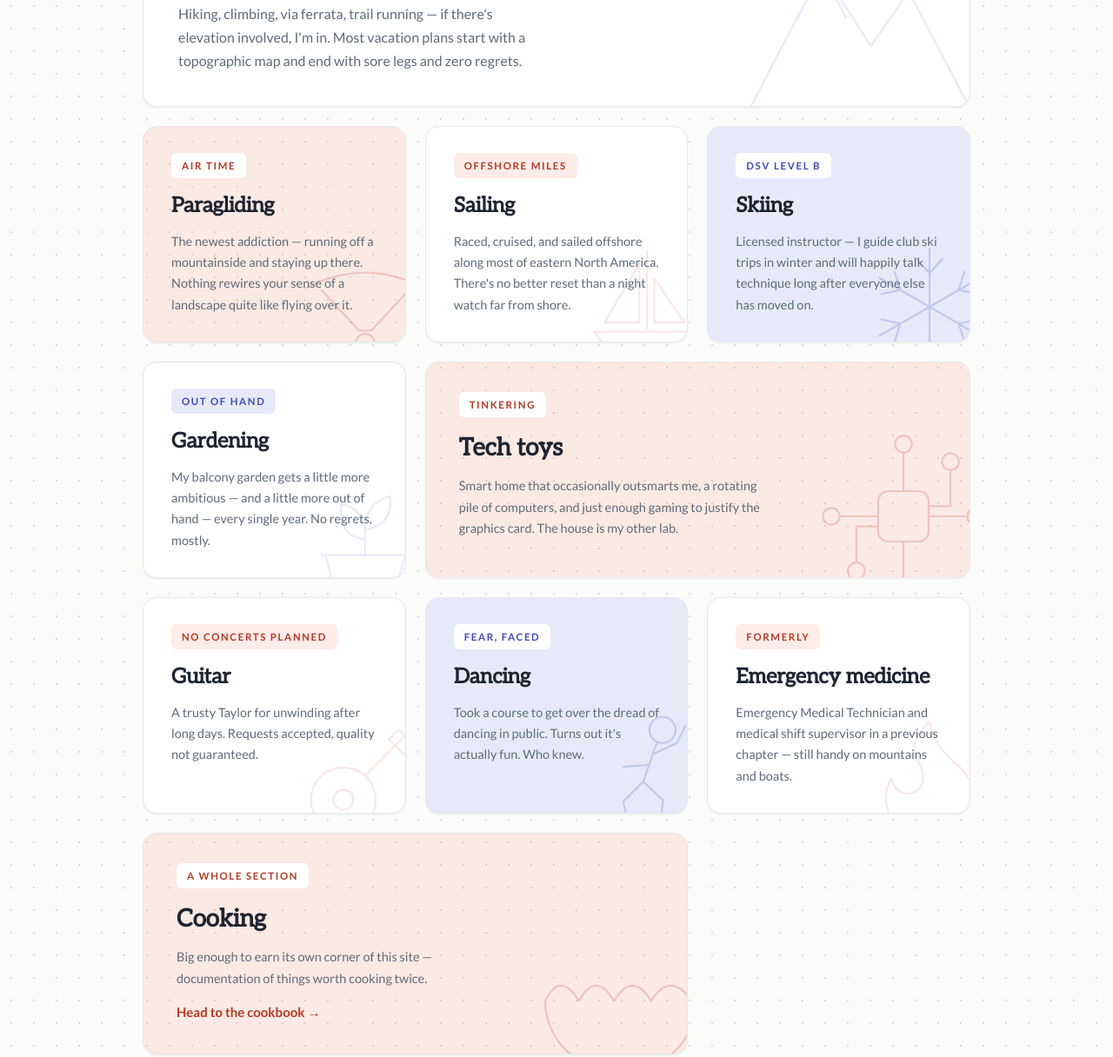
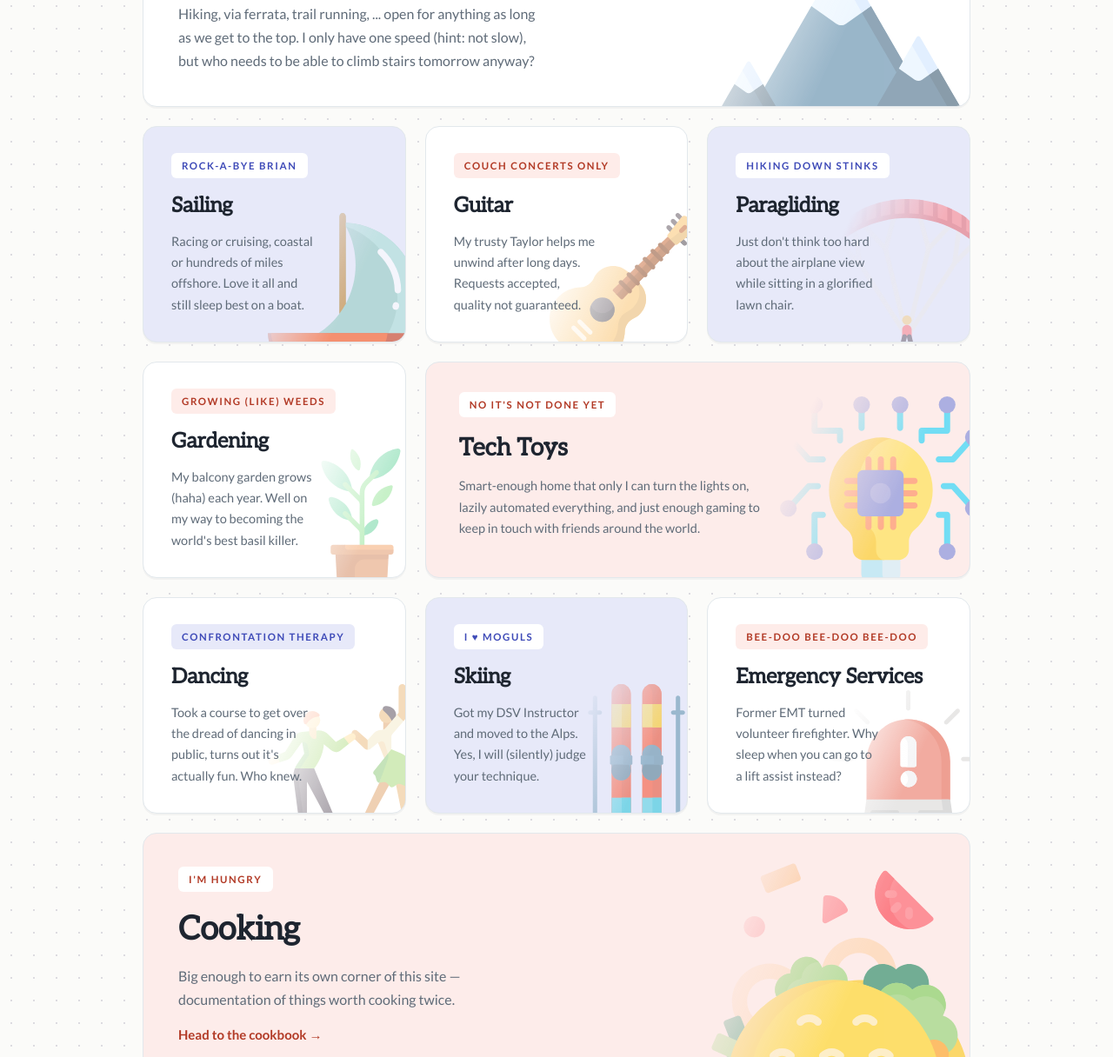
Before and after one commit to briankintz/briankintz.com, an Astro site: page /side-quests in a window 1280 px wide. Shown: the part 500-1716 px from the top of the page at 87% size. Built offline with nearby package versions, Linux system fonts and the light colour scheme; Astro itself is replaced by a stand-in of ours.

Commit message:
Ship full-colour quest watermarks as data-driven static assets
Replace the inline line-icon watermarks with the chosen colour
illustrations, served from /public/quest-icons and named by what they
depict (sailboat, skis, siren, smart-bulb, ...).

- QuestIcon renders a lazy <img> (loading=lazy, decoding=async,
  decorative alt="") instead of injecting inline SVG; the watermark
  fades in with the card's existing scroll-reveal.
- Icons are referenced explicitly via an `icon` field on each quest in
  the data list, decoupled from the card title (no more title-slug
  hard-link).
- Drop the icon-lab glob/override scaffolding, quest-icons.ts, and its
  gitignore entry; collapse the watermark CSS to a single opacity now
  that every icon is full-colour art.

Co-Authored-By: Claude Opus 4.8 <noreply@anthropic.com>

```diff
--- a/src/components/side-quests/QuestCard.astro
+++ b/src/components/side-quests/QuestCard.astro
@@ -16,7 +16,7 @@ const { level, title, body, accent, icon, tier, tinted, cta, href } = Astro.prop
 ---
 
 <article class:list={['qcard reveal', accent, tier, { tinted }]}>
-  <QuestIcon name={icon} tier={tier} />
+  <QuestIcon icon={icon} tier={tier} />
   <div class="content">
     <span class="level">{level}</span>
     <h2>{title}</h2>
@@ -34,6 +34,7 @@ const { level, title, body, accent, icon, tier, tinted, cta, href } = Astro.prop
 <style>
   .qcard {
     position: relative;
+    isolation: isolate; /* contains the watermark's z-index: -1 */
     overflow: hidden; /* clips the watermark icon */
     display: flex;
     flex-direction: column;
@@ -63,9 +64,8 @@ const { level, title, body, accent, icon, tier, tinted, cta, href } = Astro.prop
     padding: 34px 38px;
   }
 
-  .content {
-    position: relative; /* sits above the watermark */
-  }
+  /* .content stays static so the stretched CTA link can span the whole card;
+     the watermark sits behind it via z-index: -1 on .qi */
   .hero .content {
     flex: 0 0 auto;
     max-width: 48%;
@@ -73,27 +73,23 @@ const { level, title, body, accent, icon, tier, tinted, cta, href } = Astro.prop
   .feature .content {
     max-width: 64%;
   }
+  /* body only — chips/titles sit top-left clear of the art and shouldn't wrap */
+  .normal p {
+    max-width: 70%;
+  }
 
   /* ---------- accent tints (every other card, by index) ---------- */
   .qcard.tinted.purple {
     background: var(--color-purple-soft);
   }
   .qcard.tinted.orange {
-    background: var(--color-orange-tag);
+    /* orange-tag is semi-transparent (lets the dot grid bleed through) — use its opaque equivalent */
+    background: var(--color-orange-tint);
   }
 
-  /* ---------- watermark colour + opacity (set on the child QuestIcon) ---------- */
-  .qcard.purple :global(.qi) {
-    color: var(--color-purple);
-  }
-  .qcard.orange :global(.qi) {
-    color: var(--color-orange-text);
-  }
+  /* ---------- watermark opacity (full-colour art, faint behind the copy) ---------- */
   .qcard :global(.qi) {
-    opacity: 0.11;
-  }
-  .qcard.tinted :global(.qi) {
-    opacity: 0.2;
+    opacity: 0.55;
   }
 
   /* ---------- hover: lift + tilt + accent bloom + accent border ---------- */
@@ -164,6 +160,12 @@ const { level, title, body, accent, icon, tier, tinted, cta, href } = Astro.prop
     font-weight: 700;
     text-decoration: none;
   }
+  /* stretched link: makes the whole card the click target */
+  .cta::after {
+    content: '';
+    position: absolute;
+    inset: 0;
+  }
   .purple .cta {
     color: var(--color-purple);
   }
--- a/src/components/side-quests/QuestIcon.astro
+++ b/src/components/side-quests/QuestIcon.astro
@@ -1,47 +1,54 @@
 ---
-// Line-icon watermark that bleeds off the card's bottom-right corner (clipped by the card's
-// overflow:hidden). Colour + opacity are set by QuestCard; the glyph comes from the shared ICONS map.
-import { ICONS } from './quest-icons'
+// Decorative full-color watermark that bleeds off the card's bottom-right corner (clipped by the
+// card's overflow:hidden). Icons are static SVGs in /public/quest-icons, named by what they depict;
+// QuestCard passes the name from the quest data. Lazy-loaded; it fades in with the card's reveal.
 interface Props {
-  name: string
+  icon: string
   tier: 'hero' | 'feature' | 'normal'
 }
-const { name, tier } = Astro.props
+const { icon, tier } = Astro.props
 const size = tier === 'hero' ? 300 : tier === 'feature' ? 232 : 172
-const inner = ICONS[name] ?? ''
 ---
 
-<svg
+<img
   class:list={['qi', tier]}
-  viewBox="0 0 24 24"
+  src={`/quest-icons/${icon}.svg`}
   width={size}
   height={size}
-  fill="none"
-  stroke="currentColor"
-  stroke-width="2.2"
-  stroke-linecap="round"
-  stroke-linejoin="round"
+  alt=""
   aria-hidden="true"
-  data-icon={name}
-  set:html={inner}
+  loading="lazy"
+  decoding="async"
+  data-icon={icon}
 />
 
 <style>
   .qi {
     position: absolute;
+    z-index: -1; /* behind the card text (card has isolation: isolate) */
+    display: block;
     pointer-events: none;
-  }
-  /* constant hairline no matter how large the svg is scaled */
-  .qi :global(*) {
-    vector-effect: non-scaling-stroke;
+    /* fade the art out toward the copy so it doesn't fight the text */
+    -webkit-mask-image: linear-gradient(115deg, transparent 12%, #000 55%);
+    mask-image: linear-gradient(115deg, transparent 12%, #000 55%);
   }
   .qi.hero {
-    right: -24px;
-    bottom: -56px;
+    right: 0;
+    bottom: -30px;
   }
   .qi.feature,
   .qi.normal {
-    right: -40px;
-    bottom: -46px;
+    right: -14px;
+    bottom: -24px;
+  }
+  /* per-icon nudges for art whose subject sits off-centre in its canvas */
+  .qi[data-icon='paraglider'] {
+    bottom: -8px; /* canopy sits high — raise so it isn't just a sliver */
+  }
+  .qi[data-icon='potted-plant'] {
+    right: -35px; /* ~24% side padding — centre it in the gap between text and card edge */
+  }
+  .qi[data-icon='skis'] {
+    right: -28px; /* ~18% side padding — push right to use the outer space */
   }
 </style>
--- a/src/components/side-quests/quest-icons.ts
+++ /dev/null
@@ -1,24 +0,0 @@
-// Line-icon watermarks for the Side Quests cards. Notebook style: 24×24 viewBox,
-// stroke = currentColor, ~2.2px non-scaling hairline, round caps/joins.
-// Each value is the inner SVG markup (injected into <svg> in QuestIcon).
-export const ICONS: Record<string, string> = {
-  mountains: `<path d="M2 19.5 8.5 7 13 14 16.5 9 22 19.5" /><path d="M6.3 11.4 8.5 7 10.7 11.4" />`,
-
-  paraglider: `<path d="M2.5 9 Q12 4 21.5 9" /><path d="M5 9.3 11 15.8" /><path d="M19 9.3 13 15.8" /><path d="M11 15.8 13 15.8" /><circle cx="12" cy="17.8" r="1.5" />`,
-
-  snowflake: `<path d="M12 12 12 2.7 M12 6.6 14.07 4.3 M12 6.6 9.93 4.3 M12 12 20.05 7.35 M16.68 9.3 19.71 9.94 M16.68 9.3 17.63 6.35 M12 12 20.05 16.65 M16.68 14.7 17.63 17.65 M16.68 14.7 19.71 14.06 M12 12 12 21.3 M12 17.4 9.93 19.7 M12 17.4 14.07 19.7 M12 12 3.95 16.65 M7.32 14.7 4.29 14.06 M7.32 14.7 6.37 17.65 M12 12 3.95 7.35 M7.32 9.3 6.37 6.35 M7.32 9.3 4.29 9.94" />`,
-
-  plant: `<path d="M5.6 14 7.4 20.8 16.6 20.8 18.4 14" /><path d="M5 14 19 14" /><path d="M12 14 12 8" /><path d="M12 11.5 Q7.5 11 8.2 5.8 Q12.2 6.6 12 11.5 Z" /><path d="M12 10 Q16.5 9.2 16 4.6 Q12 5.6 12 10 Z" />`,
-
-  guitar: `<circle cx="8.5" cy="15.5" r="5.2" /><circle cx="8.5" cy="15.5" r="1.6" /><path d="M11.9 11.7 18.4 5.2" /><path d="M17.4 4.2 20.4 7.2 18.8 8.8 15.8 5.8 Z" />`,
-
-  fire: `<path d="M8.5 14.5A2.5 2.5 0 0 0 11 12c0-1.38-.5-2-1-3-1.072-2.143-.224-4.054 2-6 .5 2.5 2 4.9 4 6.5 2 1.6 3 3.5 3 5.5a7 7 0 1 1-14 0c0-1.153.433-2.294 1-3A2.5 2.5 0 0 0 8.5 14.5z" />`,
-
-  taco: `<path d="M3 13 A 9 8.5 0 0 0 21 13" /><path d="M3 13 Q4.8 9.3 7 13 Q9 9.3 11.2 13 Q13.4 9.3 15.6 13 Q17.8 9.3 20.5 13" />`,
-
-  sailboat: `<path d="M12 3 12 15.5" /><path d="M10.8 5 10.8 14.5 5.2 14.5 Z" /><path d="M13.2 7.5 13.2 14.5 18 14.5 Z" /><path d="M3.5 16 20.5 16 Q17.5 20.5 12 20.5 Q6.5 20.5 3.5 16 Z" />`,
-
-  chip: `<rect x="9" y="9" width="6" height="6" rx="1.2" /><path d="M12 9 12 4.5" /><circle cx="12" cy="3.4" r="1" /><path d="M12 15 12 19.5" /><circle cx="12" cy="20.6" r="1" /><path d="M9 12 4.5 12" /><circle cx="3.4" cy="12" r="1" /><path d="M15 12 19.5 12" /><circle cx="20.6" cy="12" r="1" /><path d="M15 10.8 17.6 10.8 17.6 6.6" /><circle cx="17.6" cy="5.5" r="1" /><path d="M9 13.2 6.4 13.2 6.4 17.4" /><circle cx="6.4" cy="18.5" r="1" />`,
-
-  dancer: `<circle cx="14.5" cy="4.3" r="2.1" /><path d="M13.6 6.3 11.4 12.6" /><path d="M12.9 8.2 16.8 6.4 18.2 3.6" /><path d="M12.4 9.9 8.2 10.2" /><path d="M11.4 12.6 8.2 15.8 9.1 19.6" /><path d="M11.4 12.6 14.6 15.6 14.1 20" />`,
-}
--- a/src/pages/side-quests.astro
+++ b/src/pages/side-quests.astro
@@ -8,7 +8,7 @@ type Quest = {
   title: string
   body: string
   accent: 'purple' | 'orange'
-  icon: string
+  icon: string // filename (no extension) in /public/quest-icons, named by what it depicts
   hero?: boolean
   feature?: boolean
   cta?: string
@@ -23,71 +23,71 @@ const quests: Quest[] = [
     accent: 'purple',
     icon: 'mountains',
     hero: true,
-    body: "Hiking, climbing, via ferrata, trail running — if there's elevation involved, I'm in. Most vacation plans start with a topographic map and end with sore legs and zero regrets.",
+    body: 'Hiking, via ferrata, trail running, ... open for anything as long as we get to the top. I only have one speed (hint: not slow), but who needs to be able to climb stairs tomorrow anyway?',
   },
   {
-    level: 'Air time',
-    title: 'Paragliding',
-    accent: 'orange',
-    icon: 'paraglider',
-    body: 'The newest addiction — running off a mountainside and staying up there. Nothing rewires your sense of a landscape quite like flying over it.',
+    level: 'Rock-a-bye Brian',
+    title: 'Sailing',
+    accent: 'purple',
+    icon: 'sailboat',
+    body: 'Racing or cruising, coastal or hundreds of miles offshore. Love it all and still sleep best on a boat.',
   },
   {
-    level: 'Offshore miles',
-    title: 'Sailing',
-    accent: 'orange',
-    icon: 'sailboat',
-    body: "Raced, cruised, and sailed offshore along most of eastern North America. There's no better reset than a night watch far from shore.",
-  },
-  {
-    level: 'DSV Level B',
-    title: 'Skiing',
-    accent: 'purple',
-    icon: 'snowflake',
-    body: 'Licensed instructor — I guide club ski trips in winter and will happily talk technique long after everyone else has moved on.',
-  },
-  {
-    level: 'Out of hand',
-    title: 'Gardening',
-    accent: 'purple',
-    icon: 'plant',
-    body: 'My balcony garden gets a little more ambitious — and a little more out of hand — every single year. No regrets, mostly.',
-  },
-  {
-    level: 'Tinkering',
-    title: 'Tech toys',
-    accent: 'orange',
-    icon: 'chip',
-    feature: true,
-    body: 'Smart home that occasionally outsmarts me, a rotating pile of computers, and just enough gaming to justify the graphics card. The house is my other lab.',
-  },
-  {
-    level: 'No concerts planned',
+    level: 'Couch concerts only',
     title: 'Guitar',
     accent: 'orange',
     icon: 'guitar',
-    body: 'A trusty Taylor for unwinding after long days. Requests accepted, quality not guaranteed.',
+    body: 'My trusty Taylor helps me unwind after long days. Requests accepted, quality not guaranteed.',
   },
   {
-    level: 'Fear, faced',
+    level: 'Hiking down stinks',
+    title: 'Paragliding',
+    accent: 'purple',
+    icon: 'paraglider',
+    body: "Just don't think too hard about the airplane view while sitting in a glorified lawn chair.",
+  },
+  {
+    level: 'Growing (like) weeds',
+    title: 'Gardening',
+    accent: 'orange',
+    icon: 'potted-plant',
+    body: "My balcony garden grows (haha) each year. Well on my way to becoming the world's best basil killer.",
+  },
+  {
+    level: "No it's not done yet",
+    title: 'Tech Toys',
+    accent: 'orange',
+    icon: 'smart-bulb',
+    feature: true,
+    body: 'Smart-enough home that only I can turn the lights on, lazily automated everything, and just enough gaming to keep in touch with friends around the world.',
+  },
+  {
+    level: 'Confrontation therapy',
     title: 'Dancing',
     accent: 'purple',
     icon: 'dancer',
-    body: "Took a course to get over the dread of dancing in public. Turns out it's actually fun. Who knew.",
+    body: "Took a course to get over the dread of dancing in public, turns out it's actually fun. Who knew.",
   },
   {
-    level: 'Formerly',
-    title: 'Emergency medicine',
-    accent: 'orange',
-    icon: 'fire',
-    body: 'Emergency Medical Technician and medical shift supervisor in a previous chapter — still handy on mountains and boats.',
+    level: 'I ♥ Moguls',
+    title: 'Skiing',
+    accent: 'purple',
+    icon: 'skis',
+    body: 'Got my DSV Instructor and moved to the Alps. Yes, I will (silently) judge your technique.',
   },
   {
-    level: 'A whole section',
+    level: 'Bee-doo bee-doo bee-doo',
+    title: 'Emergency Services',
+    accent: 'orange',
+    icon: 'siren',
+    body: 'Former EMT turned volunteer firefighter. Why sleep when you can go to a lift assist instead?',
+  },
+  {
+    level: "I'm hungry",
     title: 'Cooking',
     accent: 'orange',
     icon: 'taco',
-    feature: true,
+    hero: true,
     body: 'Big enough to earn its own corner of this site — documentation of things worth cooking twice.',
     cta: 'Head to the cookbook',
     href: '/cookbook',
```
Also changed, not shown: public/quest-icons/dancer.svg (added), public/quest-icons/guitar.svg (added), public/quest-icons/mountains.svg (added), public/quest-icons/paraglider.svg (added), public/quest-icons/potted-plant.svg (added), public/quest-icons/sailboat.svg (added), public/quest-icons/siren.svg (added), public/quest-icons/skis.svg (added), public/quest-icons/smart-bulb.svg (added), public/quest-icons/taco.svg (added).
